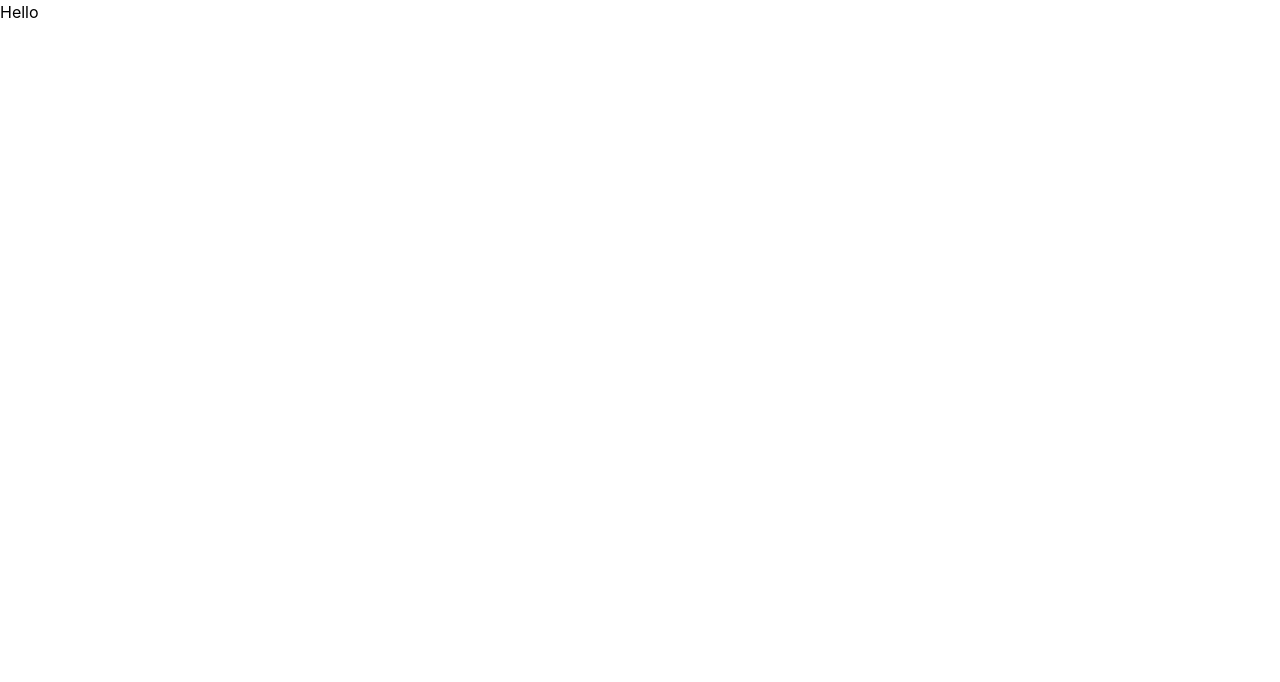
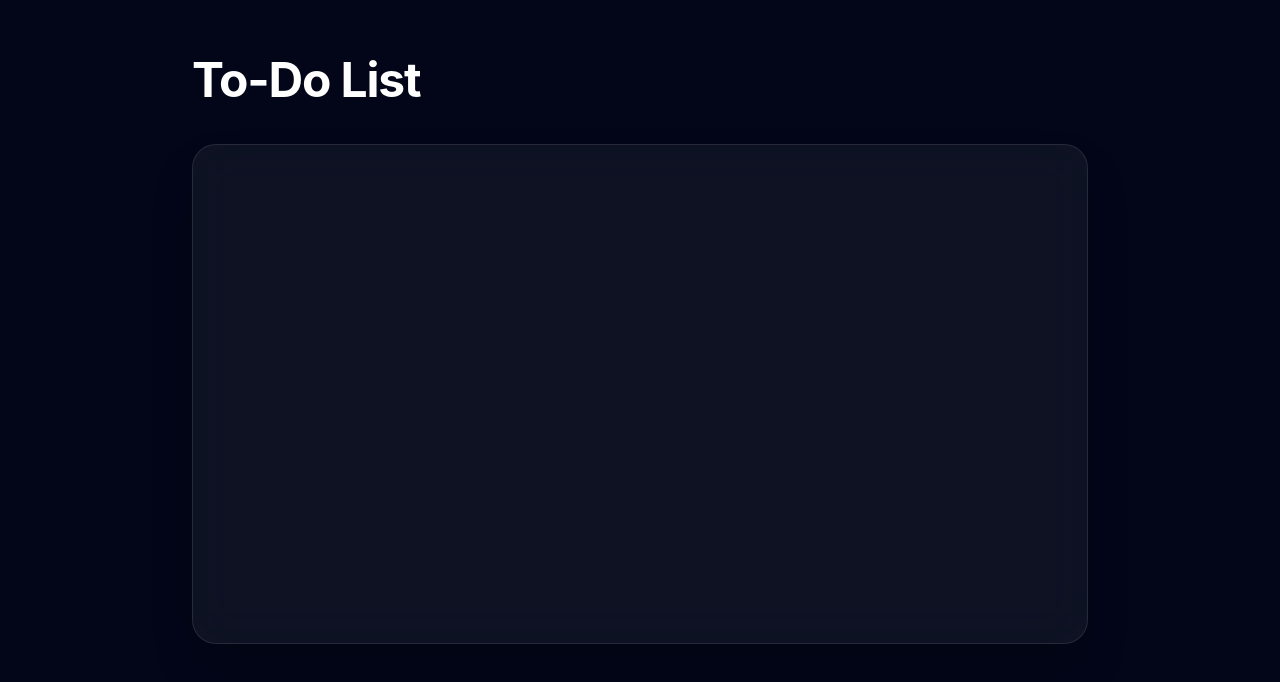
Before and after one commit to rajwardhan209-lab/to_do, a React (Vite) app in the folder my_to_do/: page / in a window 1280 px wide. Shown: the top 682 px of the page. Built offline with nearby package versions, Linux system fonts and the light colour scheme.

Commit message:
create basic structure

```diff
--- a/my_to_do/src/App.jsx
+++ b/my_to_do/src/App.jsx
@@ -4,14 +4,24 @@ import reactLogo from './assets/react.svg'
 import viteLogo from './assets/vite.svg'
 import './App.css'
 
-function App() {
-  const [count, setCount] = useState(0)
 
+export default function App() {
   return (
-    <>
-      <h1>Hello</h1>
-    </>
-  )
+    <div className="min-h-screen bg-slate-950 text-white px-6 py-14">
+
+      <main className="mx-auto max-w-4xl">
+
+        {/* Title */}
+        <h1 className="text-5xl font-bold tracking-tight">
+          To-Do List
+        </h1>
+
+        {/* Empty Workspace */}
+        <section className="mt-10 min-h-[500px] rounded-3xl border border-white/10 bg-white/5 shadow-2xl backdrop-blur-xl">
+
+        </section>
+
+      </main>
+    </div>
+  );
 }
-
-export default App
```
